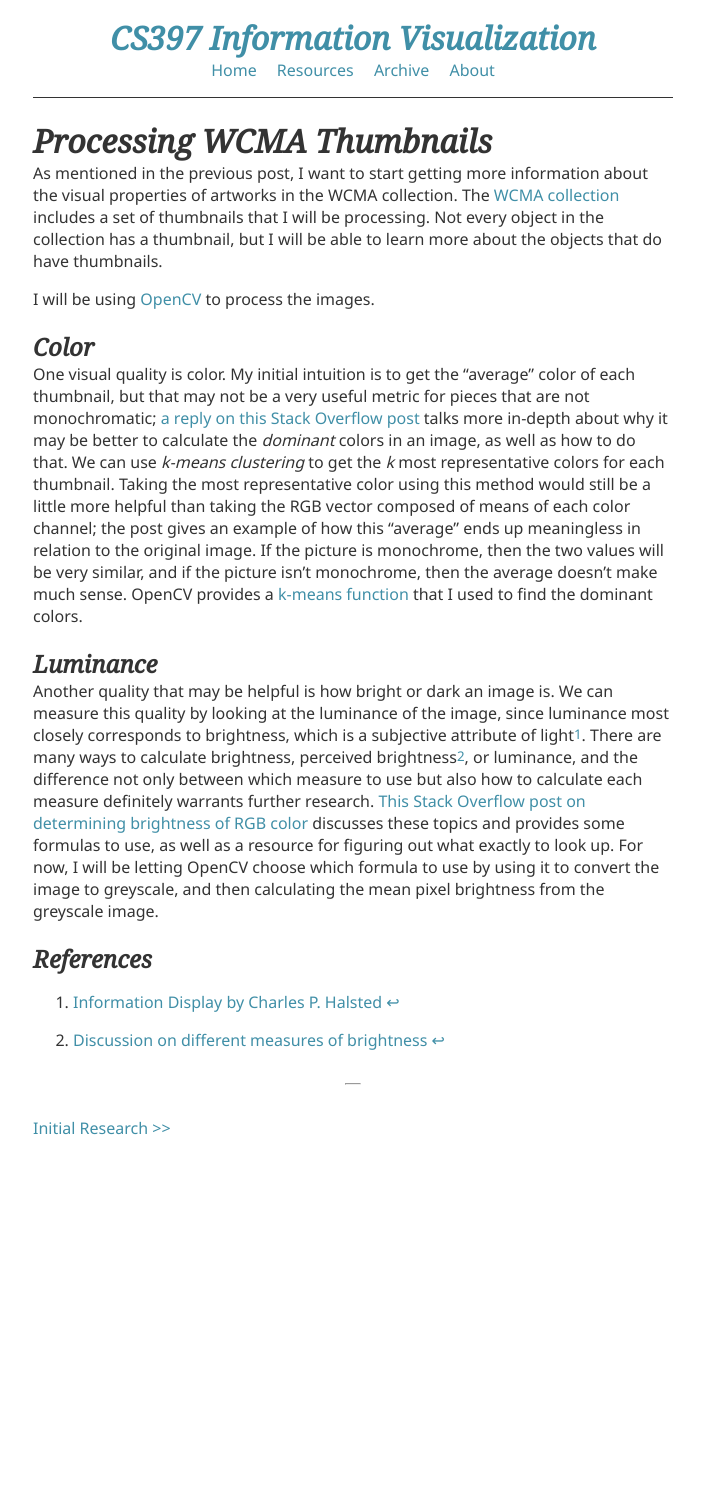
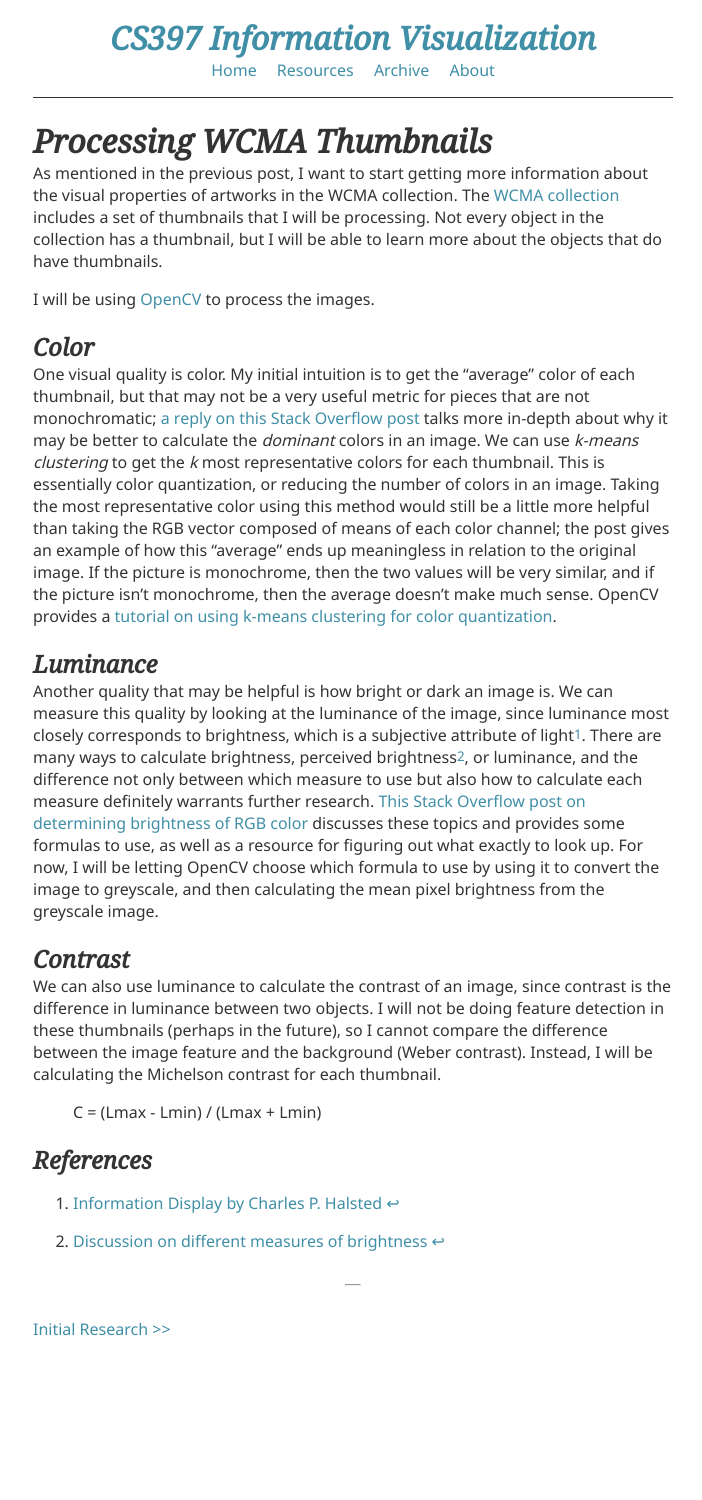
Before and after one commit to lester-lee/f2018-info-vis, a Jekyll site: the page built from _posts/2018-11-05-visualprocessing.md, in a window 1280 px wide. Shown: the whole page, without its empty margins (287-989 px from the left). Built offline with Jekyll 4.4.1, drawn with Linux system fonts in a browser that asks for light colours; before the commit the page ends 1299 px from its top, so only the background shows below that.

Commit message:
Add contrast

```diff
--- a/_posts/2018-11-05-visualprocessing.md
+++ b/_posts/2018-11-05-visualprocessing.md
@@ -7,11 +7,15 @@ As mentioned in the previous post, I want to start getting more information abou
 I will be using [OpenCV](https://opencv.org/) to process the images.
 
 ## Color
-One visual quality is color. My initial intuition is to get the "average" color of each thumbnail, but that may not be a very useful metric for pieces that are not monochromatic; [a reply on this Stack Overflow post](https://stackoverflow.com/questions/43111029/how-to-find-the-average-colour-of-an-image-in-python-with-opencv) talks more in-depth about why it may be better to calculate the _dominant_ colors in an image, as well as how to do that. We can use _k-means clustering_ to get the _k_ most representative colors for each thumbnail. Taking the most representative color using this method would still be a little more helpful than taking the RGB vector composed of means of each color channel; the post gives an example of how this "average" ends up meaningless in relation to the original image. If the picture is monochrome, then the two values will be very similar, and if the picture isn't monochrome, then the average doesn't make much sense. OpenCV provides a [k-means function](https://docs.opencv.org/3.0-beta/doc/py_tutorials/py_ml/py_kmeans/py_kmeans_opencv/py_kmeans_opencv.html) that I used to find the dominant colors.
+One visual quality is color. My initial intuition is to get the "average" color of each thumbnail, but that may not be a very useful metric for pieces that are not monochromatic; [a reply on this Stack Overflow post](https://stackoverflow.com/questions/43111029/how-to-find-the-average-colour-of-an-image-in-python-with-opencv) talks more in-depth about why it may be better to calculate the _dominant_ colors in an image. We can use _k-means clustering_ to get the _k_ most representative colors for each thumbnail. This is essentially color quantization, or reducing the number of colors in an image. Taking the most representative color using this method would still be a little more helpful than taking the RGB vector composed of means of each color channel; the post gives an example of how this "average" ends up meaningless in relation to the original image. If the picture is monochrome, then the two values will be very similar, and if the picture isn't monochrome, then the average doesn't make much sense. OpenCV provides a [tutorial on using k-means clustering for color quantization](https://docs.opencv.org/3.0-beta/doc/py_tutorials/py_ml/py_kmeans/py_kmeans_opencv/py_kmeans_opencv.html).
 
 ## Luminance
 Another quality that may be helpful is how bright or dark an image is. We can measure this quality by looking at the luminance of the image, since luminance most closely corresponds to brightness, which is a subjective attribute of light[^brightness]. There are many ways to calculate brightness, perceived brightness[^pb], or luminance, and the difference not only between which measure to use but also how to calculate each measure  definitely warrants further research. [This Stack Overflow post on determining brightness of RGB color](https://stackoverflow.com/questions/596216/formula-to-determine-brightness-of-rgb-color) discusses these topics and provides some formulas to use, as well as a resource for figuring out what exactly to look up. For now, I will be letting OpenCV choose which formula to use by using it to convert the image to greyscale, and then calculating the mean pixel brightness from the greyscale image.
 
+## Contrast
+We can also use luminance to calculate the contrast of an image, since contrast is the difference in luminance between two objects. I will not be doing feature detection in these thumbnails (perhaps in the future), so I cannot compare the difference between the image feature and the background (Weber contrast). Instead, I will be calculating the Michelson contrast for each thumbnail.
+> C = (Lmax - Lmin) / (Lmax + Lmin)
+
 ## References
 [^brightness]: [Information Display by Charles P. Halsted](http://crompton.com/light/index.html)
 [^pb]: [Discussion on different measures of brightness](http://www.nbdtech.com/Blog/archive/2008/04/27/Calculating-the-Perceived-Brightness-of-a-Color.aspx)
```
Also changed, not shown: _posts/2018-10-29-initialresearch.md (line endings or trailing spaces).
